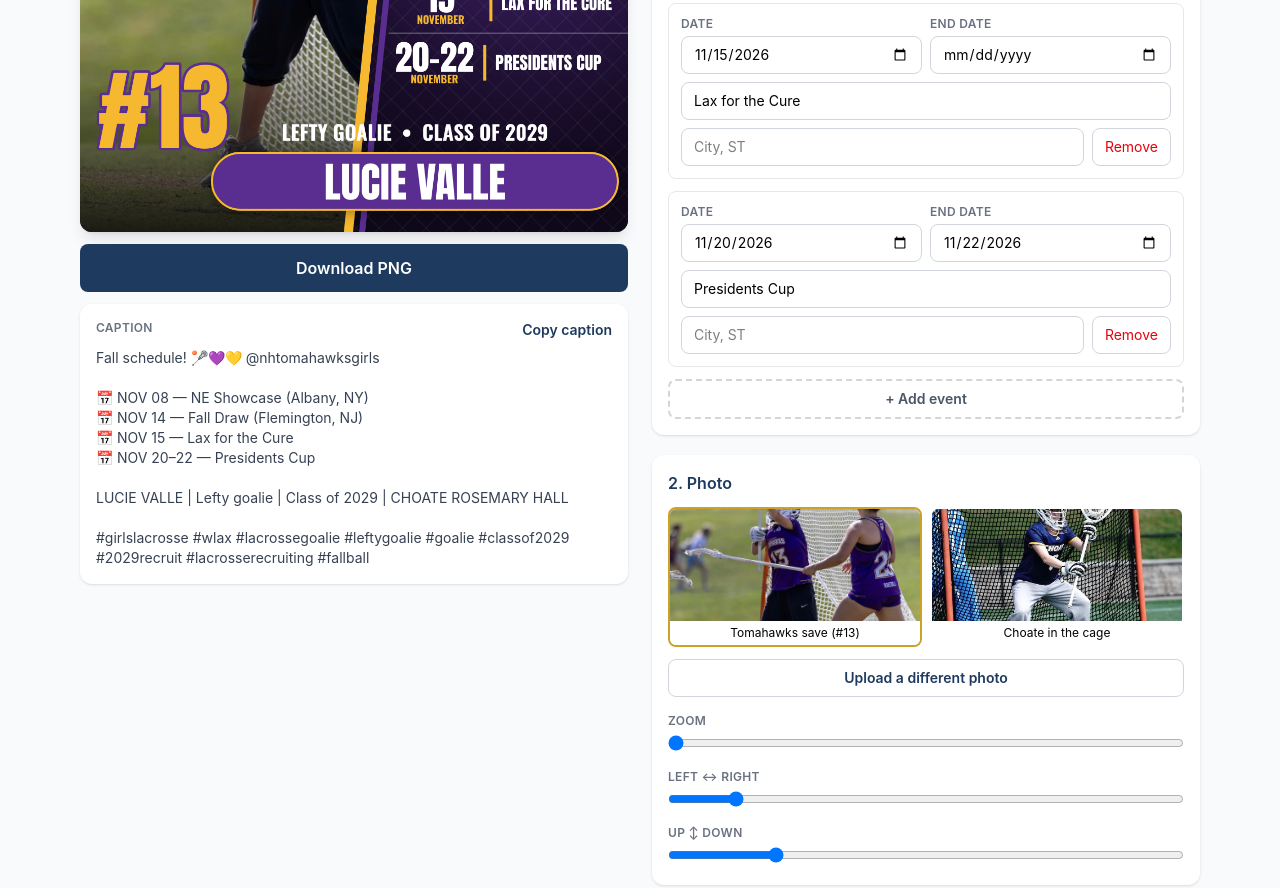
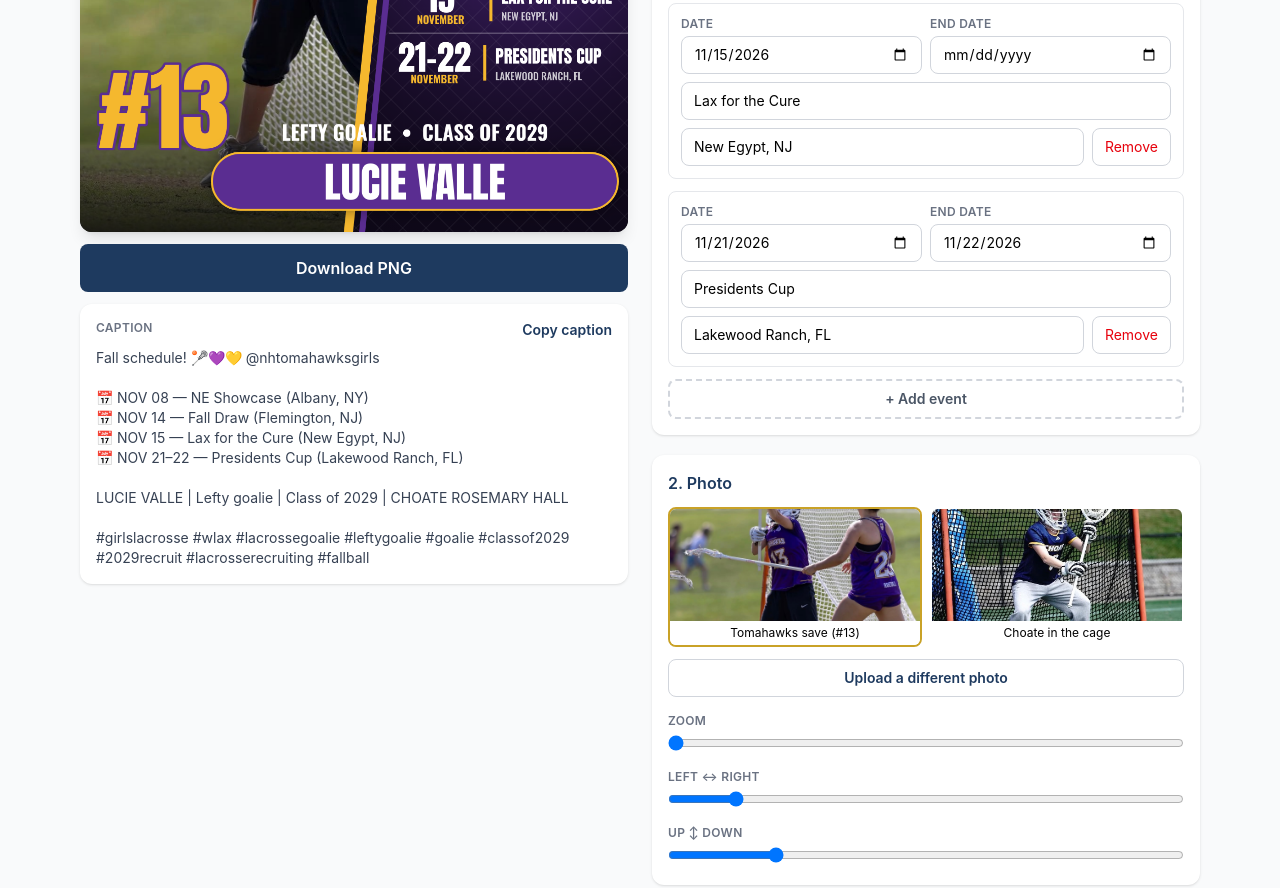
Before and after one commit to matthewvalle/lucie-recruiting, an Astro site: page /post-maker in a window 1280 px wide. Shown: the part 533-1421 px from the top of the page. Built offline with nearby package versions, Linux system fonts and the light colour scheme; Astro itself is replaced by a stand-in of ours.

Commit message:
Post maker: fill in Lax for the Cure and Presidents Cup locations (#2)
Lax for the Cure Fall Showcase is in New Egypt, NJ. The IWLCA Presidents Cup
2029 division plays Nov 21-22 at Premier Sports Campus, Lakewood Ranch, FL.
Bump the saved-settings key so browsers pick up the new defaults.


Claude-Session: https://claude.ai/code/session_01N5s6bpajTNwMSNkHnUDY3T

Co-authored-by: Claude <noreply@anthropic.com>

```diff
--- a/src/components/PostMaker.tsx
+++ b/src/components/PostMaker.tsx
@@ -2,7 +2,7 @@ import { useEffect, useRef, useState } from 'react';
 import { DEFAULT_CONFIG, LOGOS, PRESET_PHOTOS, type PostConfig, type PostEvent } from '../lib/post-maker/defaults';
 import { buildCaption, drawPost, H, THEMES, W, type Assets } from '../lib/post-maker/render';
 
-const STORAGE_KEY = 'lv-post-maker-v2';
+const STORAGE_KEY = 'lv-post-maker-v3';
 const CHOATE_LOGO_KEY = 'lv-post-maker-choate-logo';
 
 function loadImage(src: string): Promise<HTMLImageElement | null> {
--- a/src/lib/post-maker/defaults.ts
+++ b/src/lib/post-maker/defaults.ts
@@ -66,8 +66,8 @@ export const DEFAULT_CONFIG: PostConfig = {
   events: [
     { date: '2026-11-08', endDate: '', name: 'NE Showcase', location: 'Albany, NY' },
     { date: '2026-11-14', endDate: '', name: 'Fall Draw', location: 'Flemington, NJ' },
-    { date: '2026-11-15', endDate: '', name: 'Lax for the Cure', location: '' },
-    { date: '2026-11-20', endDate: '2026-11-22', name: 'Presidents Cup', location: '' },
+    { date: '2026-11-15', endDate: '', name: 'Lax for the Cure', location: 'New Egypt, NJ' },
+    { date: '2026-11-21', endDate: '2026-11-22', name: 'Presidents Cup', location: 'Lakewood Ranch, FL' },
   ],
   photoId: 'tomahawks-save',
   photoZoom: 1,
```
